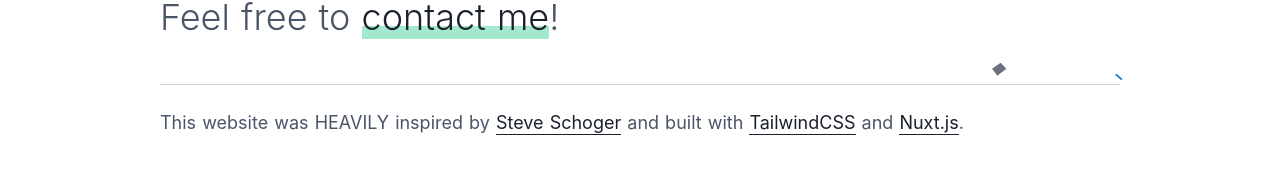
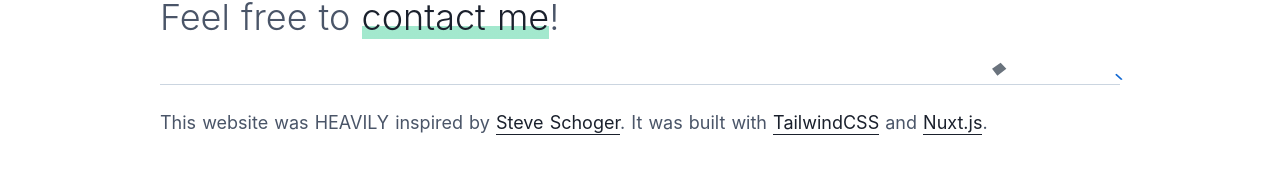
Before and after one commit to opejovic/me, a Nuxt app: page / in a window 1280 px wide. Shown: the part 877-1048 px from the top of the page. Built offline with nearby package versions, Linux system fonts and the light colour scheme.

Commit message:
Small tweak to footer

```diff
--- a/pages/index.vue
+++ b/pages/index.vue
@@ -296,8 +296,7 @@
           href="https://steveschoger.com/"
           class="border-b border-gray-900 pb-px text-gray-900"
           >Steve Schoger</a
-        >
-        and built with
+        >. It was built with
         <a
           href="https://tailwindcss.com/"
           class="border-b border-gray-900 pb-px text-gray-900"
```
